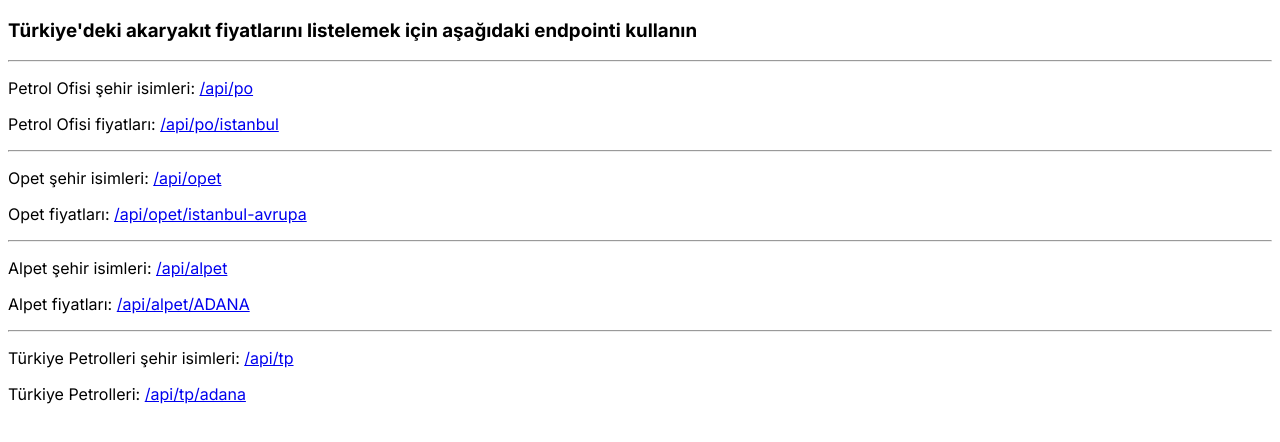
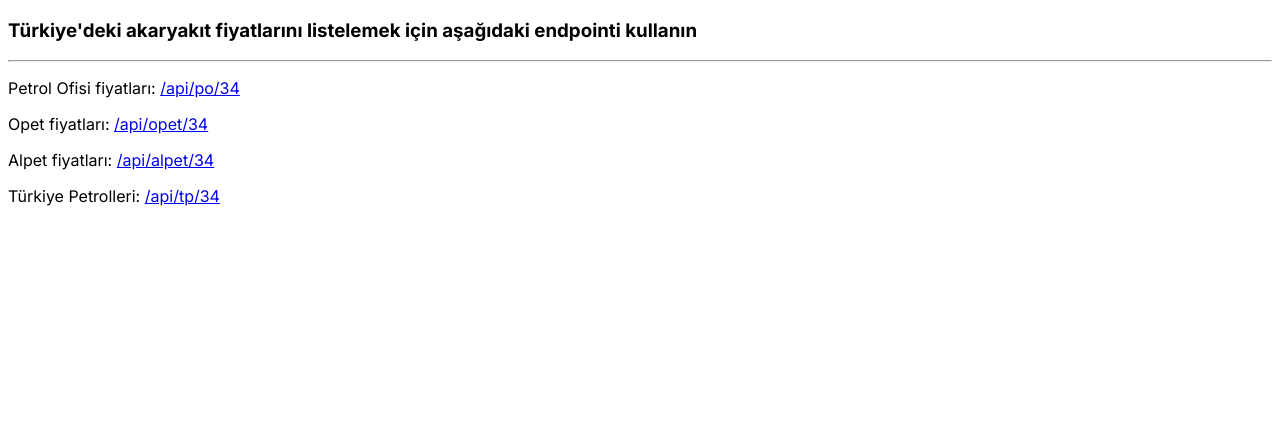
Before and after one commit to ademilter/akaryakit-fiyatlari, a Next.js app: page / in a window 1280 px wide. Shown: the top 442 px of the page. Built offline with nearby package versions, Linux system fonts and the light colour scheme.

Commit message:
fix landing

```diff
--- a/app/page.tsx
+++ b/app/page.tsx
@@ -9,38 +9,19 @@
       <hr />
 
       <p>
-        Petrol Ofisi şehir isimleri: <a href="/api/po">/api/po</a>
-      </p>
-      <p>
-        Petrol Ofisi fiyatları: <a href="/api/po/istanbul">/api/po/istanbul</a>
+        Petrol Ofisi fiyatları: <a href="/api/po/34">/api/po/34</a>
       </p>
 
-      <hr />
+      <p>
+        Opet fiyatları: <a href="/api/opet/34">/api/opet/34</a>
+      </p>
 
       <p>
-        Opet şehir isimleri: <a href="/api/opet">/api/opet</a>
-      </p>
-      <p>
-        Opet fiyatları:{" "}
-        <a href="/api/opet/istanbul-avrupa">/api/opet/istanbul-avrupa</a>
+        Alpet fiyatları: <a href="/api/alpet/34">/api/alpet/34</a>
       </p>
 
-      <hr />
-
       <p>
-        Alpet şehir isimleri: <a href="/api/alpet">/api/alpet</a>
-      </p>
-      <p>
-        Alpet fiyatları: <a href="/api/alpet/ADANA">/api/alpet/ADANA</a>
-      </p>
-
-      <hr />
-
-      <p>
-        Türkiye Petrolleri şehir isimleri: <a href="/api/tp">/api/tp</a>
-      </p>
-      <p>
-        Türkiye Petrolleri: <a href="/api/tp/adana">/api/tp/adana</a>
+        Türkiye Petrolleri: <a href="/api/tp/34">/api/tp/34</a>
       </p>
     </main>
   );
```
